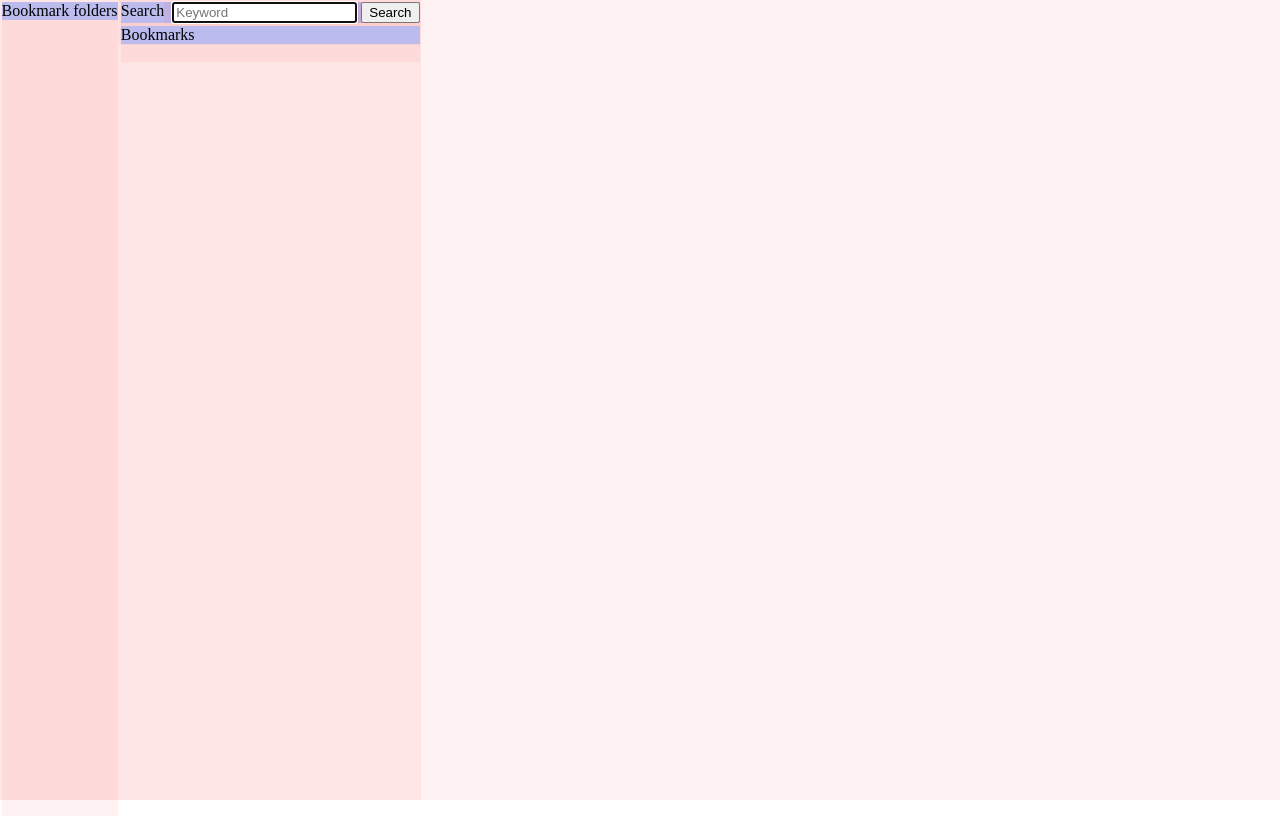
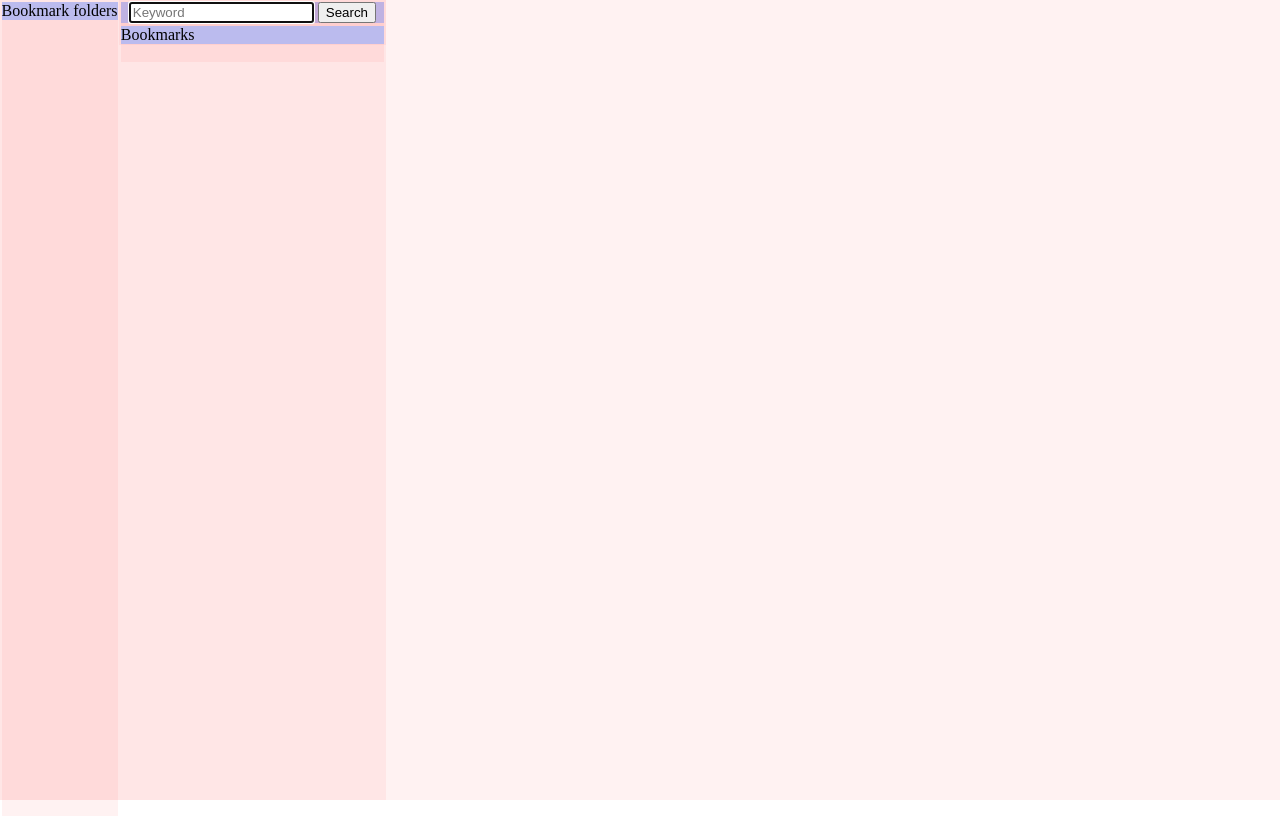
Before and after one commit to theme/shiori, a browser extension: page src/jade/arranger.jade in a window 1280 px wide. Drawn offline with nearby package versions, Linux system fonts and the light colour scheme; files that its build step writes are made by us from their sources.

Commit message:
simple search title

```diff
--- a/src/jade/arranger.jade
+++ b/src/jade/arranger.jade
@@ -12,7 +12,7 @@ html(lang="en")
 
             div#lists.flex-column
                 div#panel-search-results.panel
-                    div.panel-heading.flex-row Search
+                    div.panel-heading.flex-row
                         form#search-form
                             div.form-group
                                 input#search-text.form-control(type="text",placeholder="Keyword", autofocus)
--- a/src/less/arranger.less
+++ b/src/less/arranger.less
@@ -29,7 +29,7 @@ body {
     padding: .1em;
     .panel-heading {
         background-color: #bbe;
-        form { margin: 0; padding-left: .5em; }
+        form { margin: 0; padding: 0 .5em; }
     }
     .panel-body{
         height: 100%; //TODO
```
